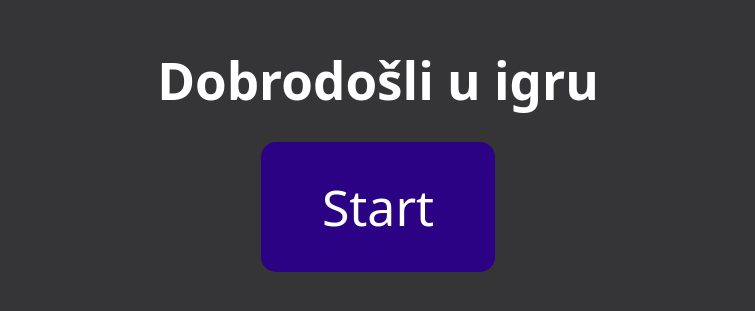
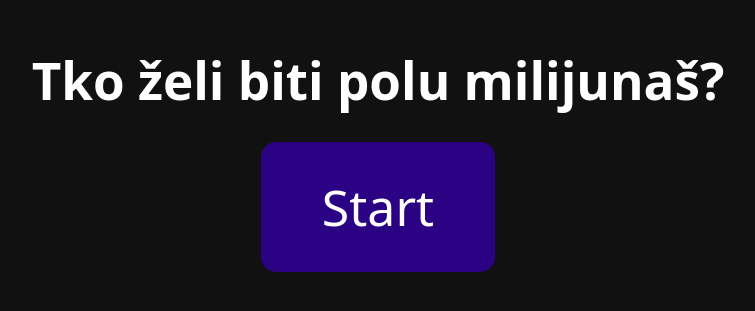
Before and after one commit to lvukad01/Internship-14-Millionaire, a React (Vite) app: page / in a window 1280 px wide. Shown: the part 255-566 px from the top of the page, without its empty margins (262-1017 px from the left). Built offline with nearby package versions, Linux system fonts and the light colour scheme.

Commit message:
Change color

```diff
--- a/src/App.css
+++ b/src/App.css
@@ -1,5 +1,5 @@
 .body{
-    background-color: rgb(53, 52, 54);
+    background-color: rgb(17, 17, 17);
 }
 .start, .end{
     flex-direction: column;
--- a/src/assets/components/Levels.jsx
+++ b/src/assets/components/Levels.jsx
@@ -7,7 +7,7 @@ export default function Levels({ levels, currentQuestionIndex }) {
           className={`level ${
             index === currentQuestionIndex
               ? "active"
-              : index === 4
+              : index === 4||index === 9
               ? "safe"
               : ""
           }`}
--- a/src/assets/components/StartScreen.jsx
+++ b/src/assets/components/StartScreen.jsx
@@ -1,7 +1,7 @@
 export default function StartScreen({ startGame }) {
   return (
     <div className="body start">
-      <h1>Dobrodošli u igru</h1>
+      <h1>Tko želi biti polu milijunaš?</h1>
       <button onClick={startGame}>Start</button>
     </div>
   );
--- a/src/index.css
+++ b/src/index.css
@@ -26,7 +26,7 @@ html, body {
     height: 100%;
     margin: 0;
     padding: 0;
-    background-color: rgb(53, 52, 54);
+    background-color: rgb(17, 17, 17);
     color:white;
 }
 body {
```
